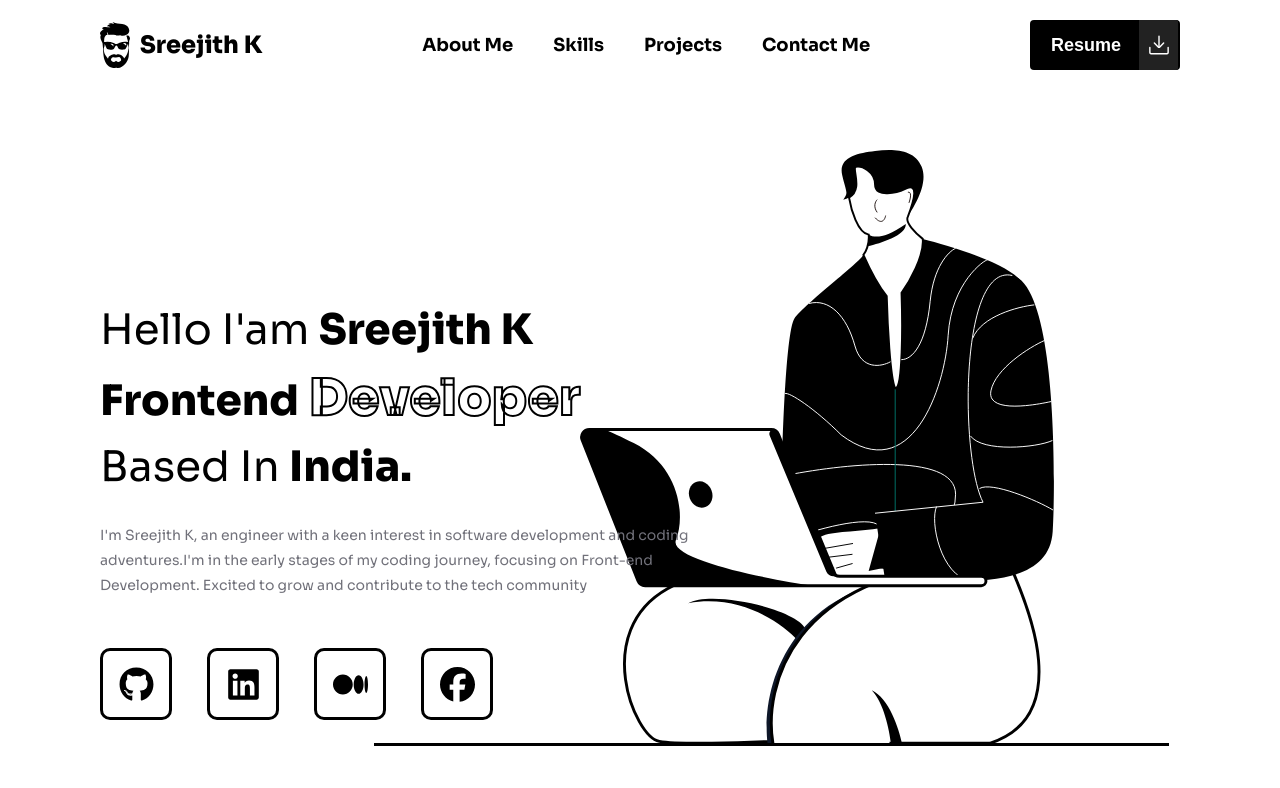
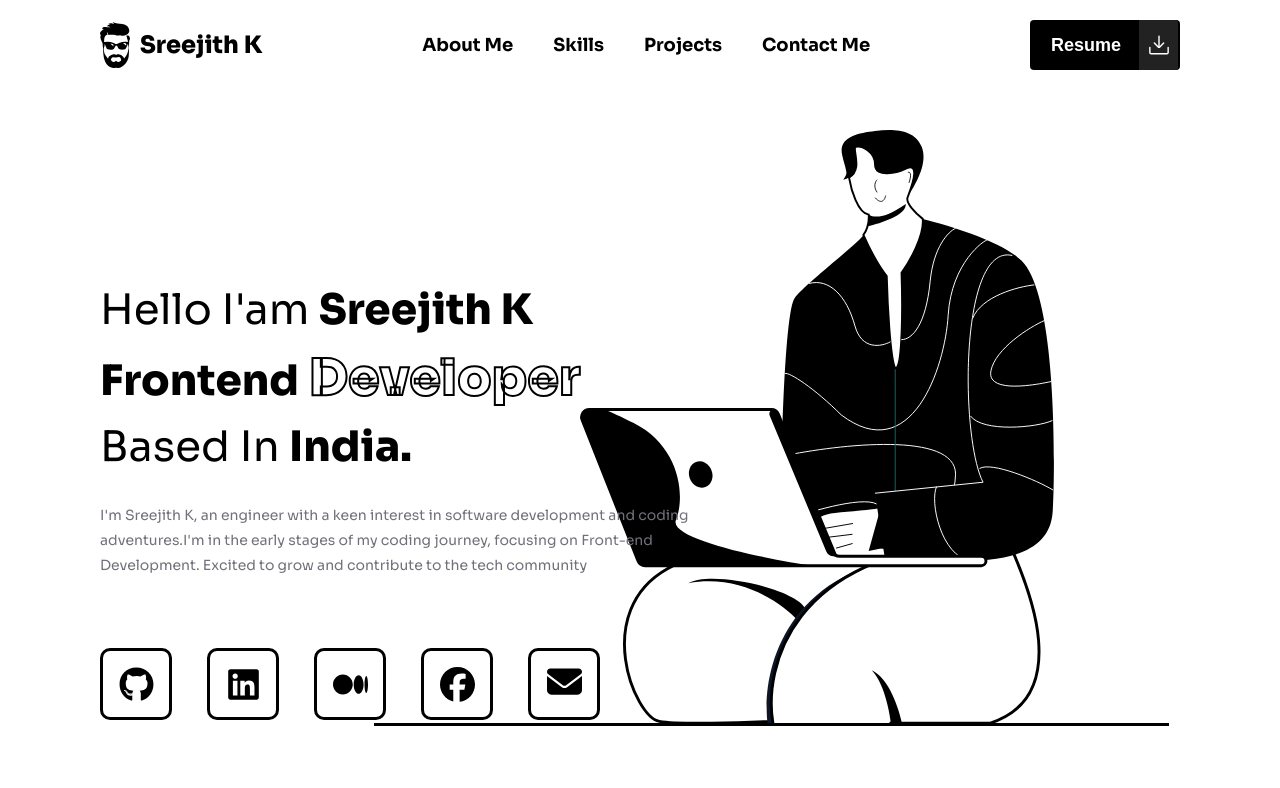
Before and after one commit to Sreejithk1996/New-Portfolio, a React (Vite) app: page / in a window 1280 px wide. Shown: the top 788 px of the page. Built offline with nearby package versions, Linux system fonts and the light colour scheme.

Commit message:
resume added

```diff
--- a/src/components/main-section/header/Header.jsx
+++ b/src/components/main-section/header/Header.jsx
@@ -1,8 +1,8 @@
 import React from 'react'
 import '../../../styles/Header.scss'
-import download from '../../../assets/images/download.svg'
 import man from '../../../assets/images/bearded-man-icon.svg'
 import Download from '../../download/Download'
+import resume from "../../../assets/docs/SreejithResume.pdf"
 
 
 function Header() {
@@ -18,16 +18,7 @@ function Header() {
             <a href="#">Projects</a>
             <a href="#">Contact Me</a>
         </div>
-
-        <Download/>
-
-        {/* <button>
-            <div className='resume'>
-                <p>Resume</p>
-                <img src={download} alt="" />
-            </div>
-        </button> */}
-
+        <a href={resume} download="Resume"><Download/></a>
     </nav>
   )
 }
--- a/src/components/main-section/hero-section/HeroSection.jsx
+++ b/src/components/main-section/hero-section/HeroSection.jsx
@@ -7,6 +7,7 @@ import Medium from './social/Medium'
 import Facebook from './social/Facebook'
 import coffee from "../../../assets/images/bmc-full-logo.svg"
 import invertcoffee from "../../../assets/images/invert bmc.svg"
+import Email from './social/Email'
 
 
 
@@ -49,6 +50,11 @@ function HeroSection() {
           <Facebook fill='#00000'/>
         </div>
         </a>
+        <a href="mailto:sreekumar1996@gmail.com" target='blank'>
+        <div className='email'>
+          <Email fill='#00000'/>
+        </div>
+        </a>
     </div>
     <div className='banner-section-4'>
       <a href="https://buymeacoffee.com/sreejithk" target='blank'>
--- /dev/null
+++ b/src/components/main-section/hero-section/social/Email.jsx
@@ -0,0 +1,12 @@
+import React from 'react'
+import email from "../../../../assets/images/envelope-solid.svg"
+
+function Email({fill}) {
+  return (
+    <div>
+      <svg xmlns="http://www.w3.org/2000/svg" viewBox="0 0 512 512" width="35px" height="35px"><path fill={fill} d="M48 64C21.5 64 0 85.5 0 112c0 15.1 7.1 29.3 19.2 38.4L236.8 313.6c11.4 8.5 27 8.5 38.4 0L492.8 150.4c12.1-9.1 19.2-23.3 19.2-38.4c0-26.5-21.5-48-48-48H48zM0 176V384c0 35.3 28.7 64 64 64H448c35.3 0 64-28.7 64-64V176L294.4 339.2c-22.8 17.1-54 17.1-76.8 0L0 176z"/></svg>
+    </div>
+  )
+}
+
+export default Email
--- a/src/styles/Header.scss
+++ b/src/styles/Header.scss
@@ -4,57 +4,39 @@
     display: flex;
     align-items: center;
     justify-content: space-between;
-}
 
     .logo {
         display: flex;
         align-items: center;
         gap: 10px;
         cursor: pointer;
-}
 
-.logo img {
+        img {
             width: 30px
         }
 
-.logo p {
+        p {
             font-size: 24px;
             font-weight: 900;
             line-height: 26px;
             margin: 0;
         }
+    }
+
     .nav-menu{
         display: flex;
-    gap: 40px
-}
+        gap: 40px;
 
-.nav-menu a {
+        a {
             text-decoration: none;
             line-height: 20px;
             font-size: 18px;
             font-weight: 700;
             color: $blackColor;
         }
+    }
 
-// button {
-//     background-color: $blackColor;
-//     border: none;
-//     width: 150px;
-//     height: 50px;
-//     font-size: 18px;
-//     font-weight: 700;
-//     color: $whiteColor;
-//     border-radius: 4px;
-//     cursor: pointer;
-// }
-
-// button .resume {
-//     display: flex;
-//     justify-content: center;
-//     align-items: center;
-//     gap: 10px;
-// }
-
-// .resume p {
-//     margin: 0;
-// }
+    a {
+        text-decoration: none;
+    }
+}
--- a/src/styles/HeroSection.scss
+++ b/src/styles/HeroSection.scss
@@ -54,7 +54,7 @@
     position: absolute;
     bottom: 10%;
 
-    .git, .med, .link, .face {
+    .git, .med, .link, .face, .email {
         display: flex;
         justify-content: center;
         align-items: center;
@@ -65,7 +65,7 @@
         cursor: pointer;
     }
 
-    .git:hover , .med:hover, .link:hover, .face:hover{
+    .git:hover , .med:hover, .link:hover, .face:hover, .email:hover{
         border: 3px solid $blackColor;
         background-color: $blackColor;
         fill: rgb(255, 255, 255);
--- a/src/styles/MainSection.scss
+++ b/src/styles/MainSection.scss
@@ -4,6 +4,6 @@
     // height: 100dvh;
     display: flex;
     flex-direction: column;
-    gap: 80px;
+    gap: 60px;
 
 }
```
Also changed, not shown: src/assets/images/envelope-solid.svg (added), 1 other file (tests, documents, lock files or other folders). Lines whose indentation alone changed are shown as unchanged.
